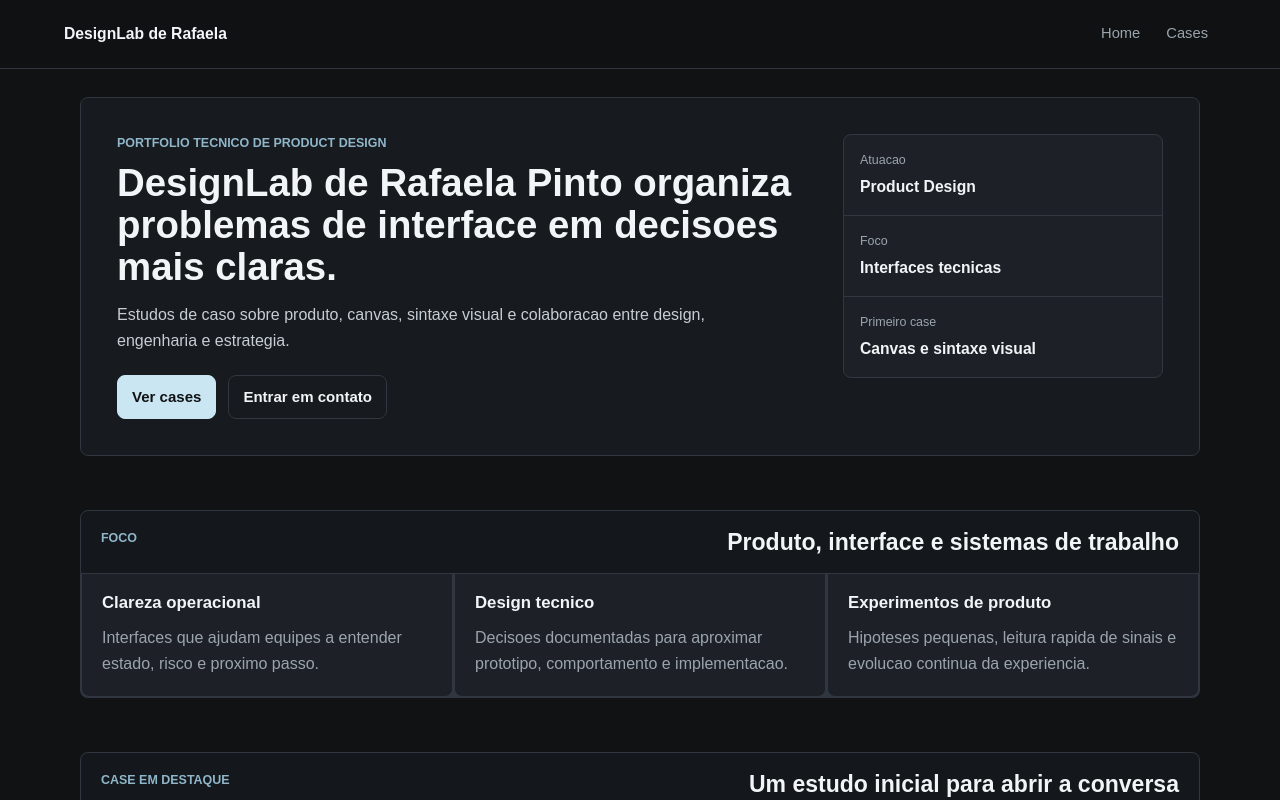
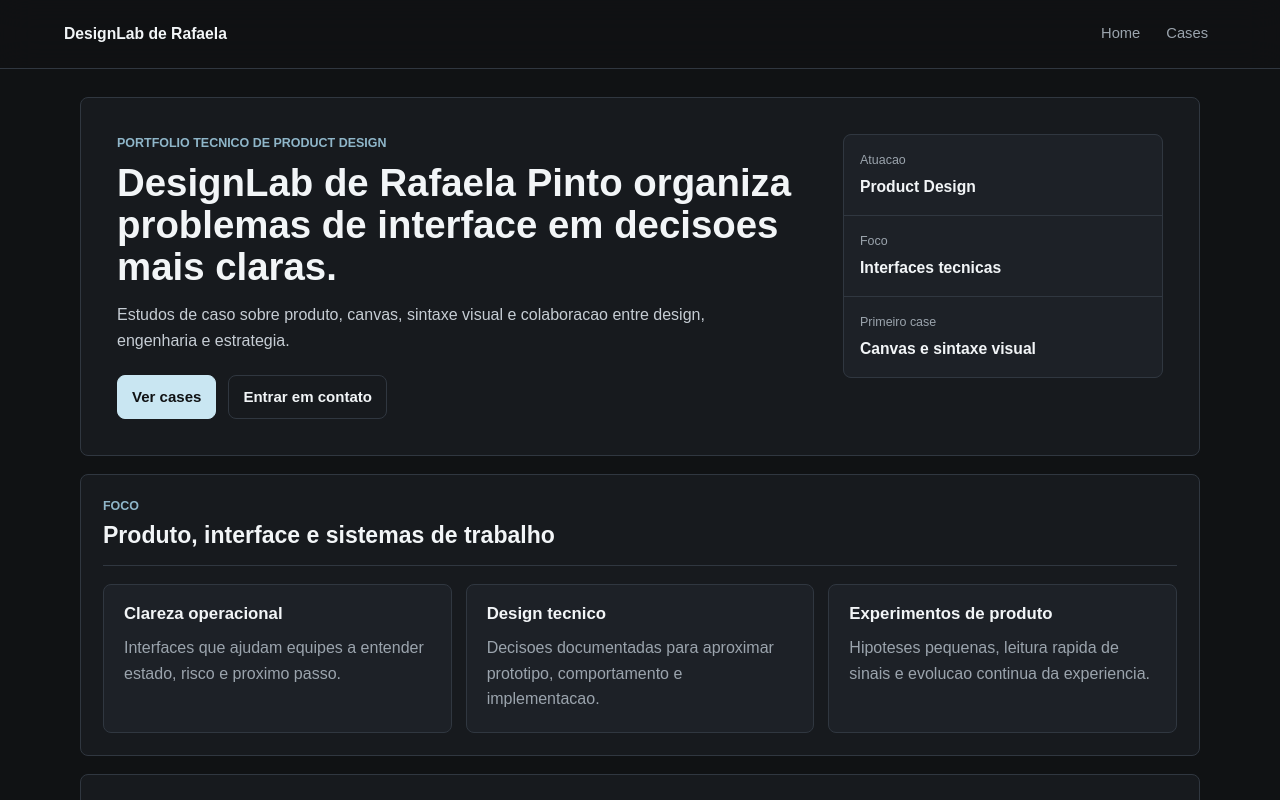
Before and after one commit to rafaelabp/DesignLab, a Next.js app: page / in a window 1280 px wide. Shown: the top 800 px of the page. Built offline with nearby package versions, Linux system fonts and the light colour scheme.

Commit message:
Stabilize technical portfolio layout

```diff
--- a/app/globals.css
+++ b/app/globals.css
@@ -98,17 +98,23 @@ p {
 .section {
   width: min(1120px, calc(100% - 40px));
   margin: 0 auto;
-  padding: 20px 0;
+  padding: 0;
 }
 
 .section + .section {
-  margin-top: 14px;
+  margin-top: 18px;
 }
 
 .hero,
 .caseHero {
   padding-top: 28px;
-  padding-bottom: 20px;
+}
+
+.section:not(.hero) {
+  border: 1px solid var(--line);
+  border-radius: 8px;
+  background: var(--surface);
+  padding: 22px;
 }
 
 .heroPanel {
@@ -232,14 +238,9 @@ h3 {
 }
 
 .sectionHeader {
-  display: flex;
-  align-items: end;
-  justify-content: space-between;
-  gap: 24px;
-  border: 1px solid var(--line);
-  border-radius: 8px 8px 0 0;
-  background: var(--surface-soft);
-  padding: 18px 20px;
+  margin-bottom: 18px;
+  border-bottom: 1px solid var(--line);
+  padding-bottom: 16px;
 }
 
 .sectionHeader h2 {
@@ -254,29 +255,10 @@ h3 {
 .processGrid article,
 .caseCard {
   border: 1px solid var(--line);
-  border-top: 0;
   border-radius: 8px;
   background: var(--surface-raised);
   box-shadow: none;
   padding: 20px;
-}
-
-.sectionHeader + .focusGrid article,
-.sectionHeader + .processGrid article,
-.sectionHeader + .caseList .caseCard {
-  border-radius: 0 0 8px 8px;
-}
-
-.sectionHeader + .focusGrid,
-.sectionHeader + .processGrid,
-.sectionHeader + .caseList {
-  gap: 1px;
-  overflow: hidden;
-  border-right: 1px solid var(--line);
-  border-bottom: 1px solid var(--line);
-  border-left: 1px solid var(--line);
-  border-radius: 0 0 8px 8px;
-  background: var(--line);
 }
 
 .focusGrid p,
@@ -357,21 +339,19 @@ h3 {
 
   .section {
     width: min(100% - 32px, 1120px);
-    padding: 14px 0;
   }
 
   .hero,
   .caseHero {
     padding-top: 22px;
-    padding-bottom: 14px;
   }
 
   .heroPanel {
     grid-template-columns: 1fr;
   }
 
-  .sectionHeader {
-    display: block;
+  .section:not(.hero) {
+    padding: 18px;
   }
 
   .focusGrid,
```
